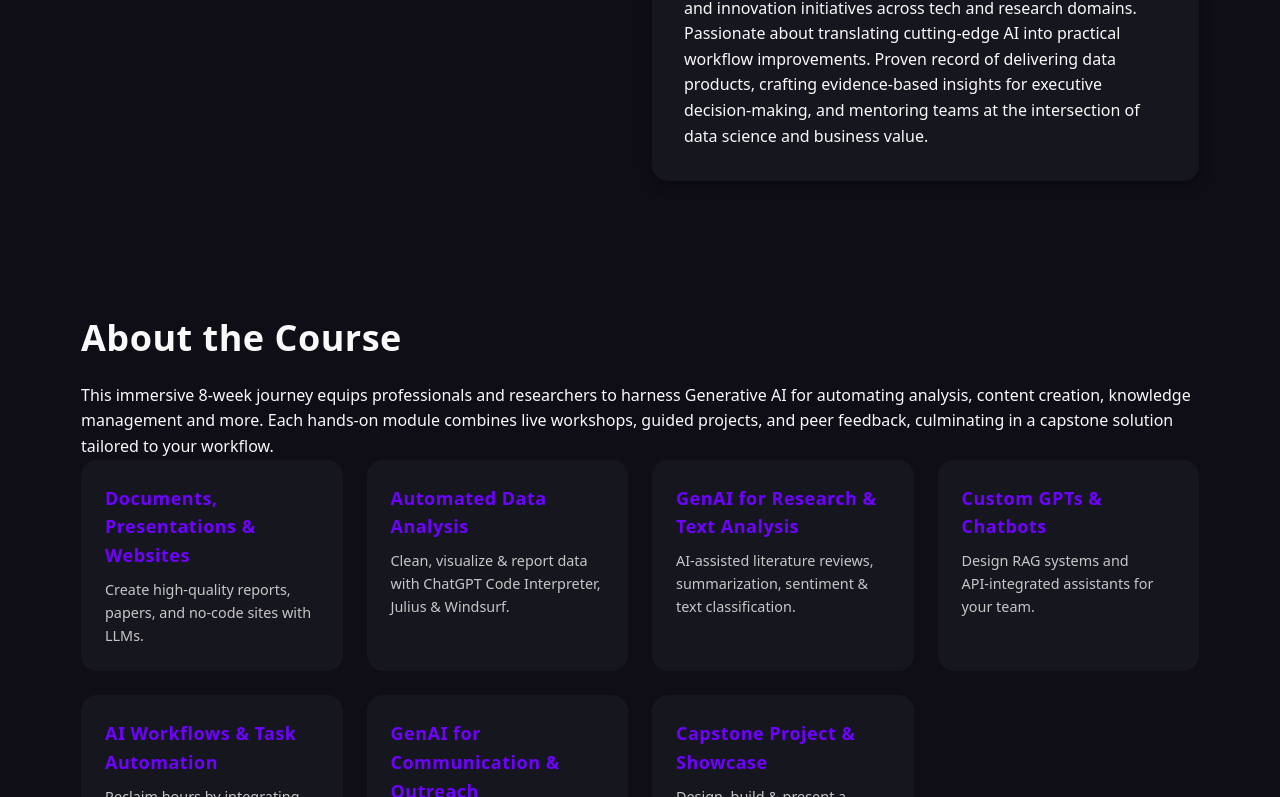
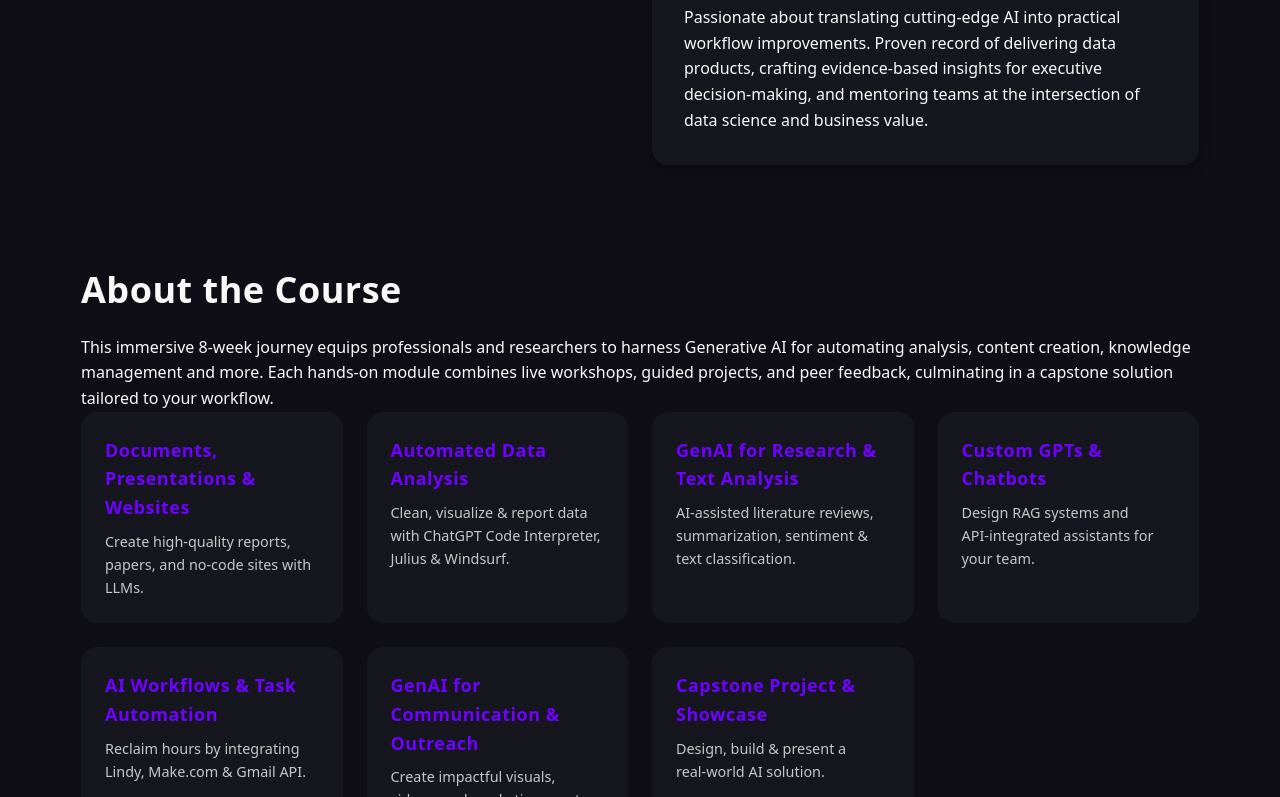
Before and after one commit to olivermorgan2/graph-ai-portfolio, a plain HTML site: page index.html in a window 1280 px wide. Shown: the part 584-1381 px from the top of the page. Drawn offline with Linux system fonts and the light colour scheme.

Commit message:
Update index.html

```diff
--- a/index.html
+++ b/index.html
@@ -20,7 +20,7 @@
       --green:#28a745; /* button hover */
       --card-bg:#16161f;
     }
-    section{padding:4rem 1rem;max-width:1150px;margin-inline:auto}
+    section{padding:3rem 1rem;max-width:1150px;margin-inline:auto}
     h1,h2,h3{font-weight:700;letter-spacing:.5px}
     h1{font-size:clamp(1.8rem,4vw,3rem);margin-bottom:.25rem}
     h2{font-size:clamp(1.4rem,3vw,2.25rem);margin-bottom:1rem}
```
